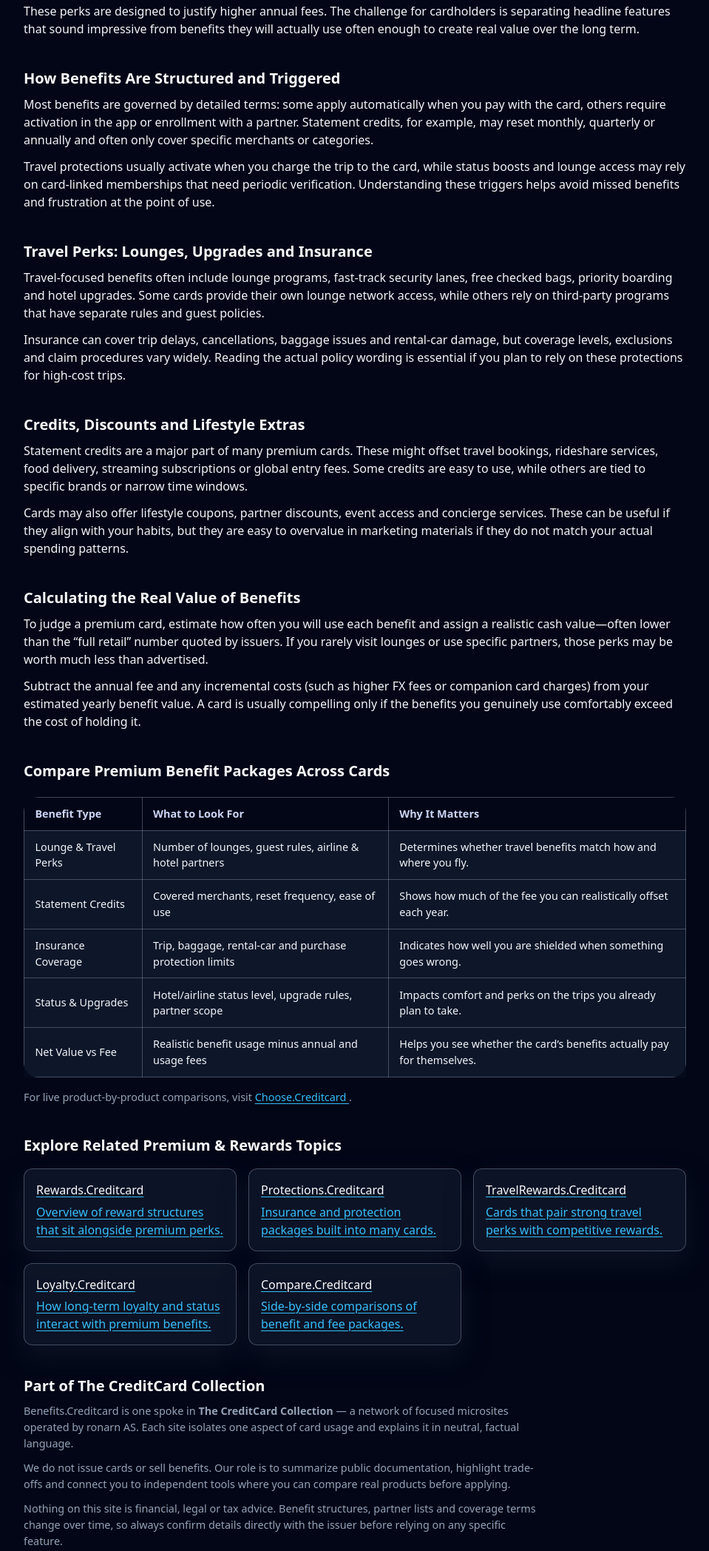
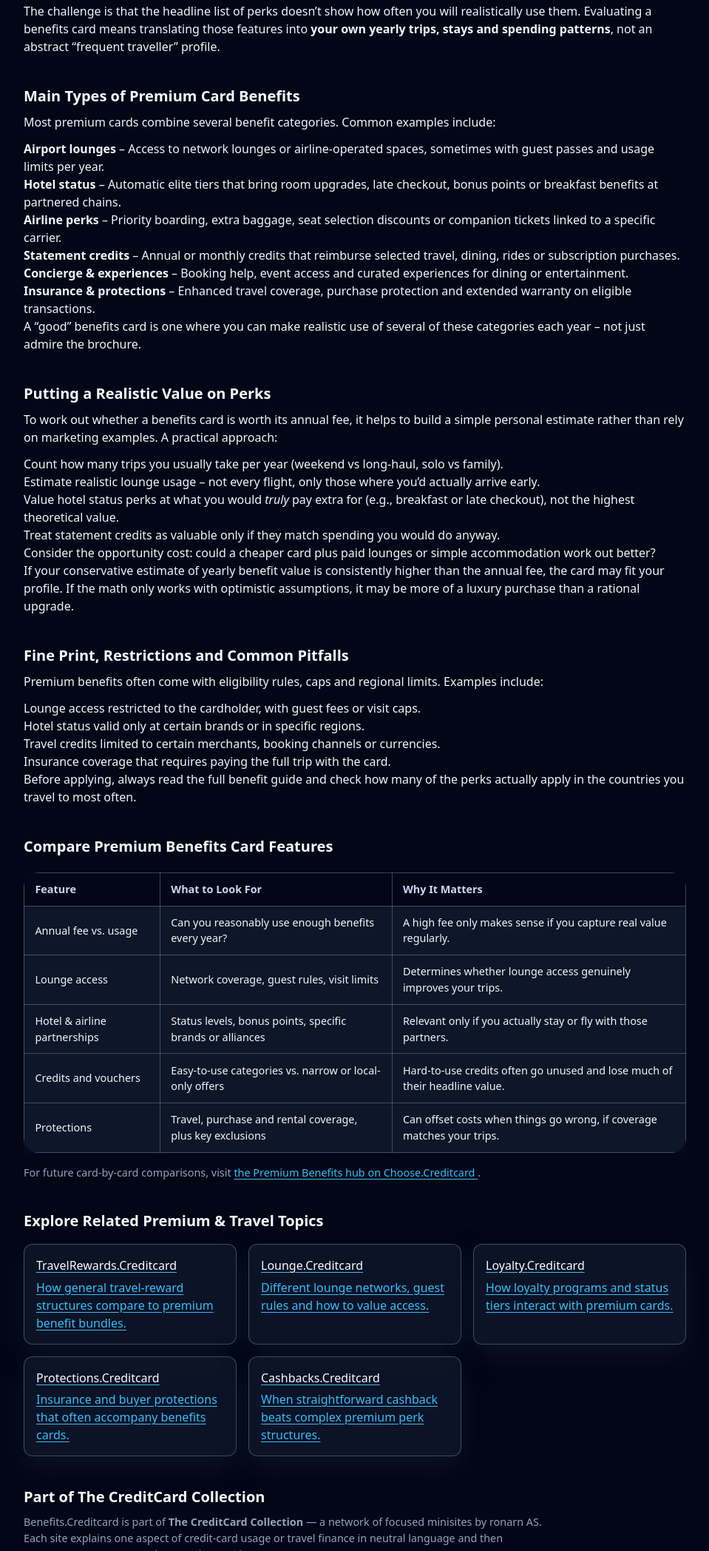
Before and after one commit to ChooseCreditCard/benefits.creditcard, a plain HTML site: page index.html in a window 1280 px wide. Shown: the part 587-2683 px from the top of the page at 74% size, without its empty margins (160-1119 px from the left). Drawn offline with nearby package versions, Linux system fonts and the light colour scheme.

Commit message:
Update index.html

````diff
--- a/index.html
+++ b/index.html
@@ -4,22 +4,22 @@
   <meta charset="UTF-8" />
   <meta name="viewport" content="width=device-width, initial-scale=1" />
 
-  <title>Benefits.Creditcard – Premium Credit-Card Benefits Explained</title>
-  <meta name="description" content="Understand premium credit-card benefits: lounge access, insurance, statement credits, elite status, upgrades and how to judge if the perks are worth the fees." />
+  <title>Benefits.Creditcard – Premium Credit-Card Perks Explained</title>
+  <meta name="description" content="Understand premium credit-card benefits: lounges, hotel status, concierge, statement credits and insurance. Independent overview of how to evaluate card perks against annual fees." />
   <meta name="robots" content="index,follow" />
   <link rel="canonical" href="https://benefits.creditcard/" />
 
   <!-- Open Graph -->
-  <meta property="og:title" content="Benefits.Creditcard – Premium Credit-Card Benefits Explained" />
-  <meta property="og:description" content="Neutral breakdown of premium card benefits: travel perks, protection packages, statement credits and how to evaluate real-world value." />
+  <meta property="og:title" content="Benefits.Creditcard – Premium Card Benefits Explained" />
+  <meta property="og:description" content="Neutral explanation of premium credit-card perks: lounges, hotel and airline status, concierge, credits and protections – in plain language." />
   <meta property="og:type" content="website" />
   <meta property="og:url" content="https://benefits.creditcard/" />
   <meta property="og:image" content="https://choose.creditcard/preview.png?utm_source=benefits.creditcard&utm_medium=referral&utm_campaign=og_image" />
 
   <!-- Twitter -->
   <meta name="twitter:card" content="summary_large_image" />
-  <meta name="twitter:title" content="Benefits.Creditcard – Premium Credit-Card Benefits Explained" />
-  <meta name="twitter:description" content="Learn how premium card benefits like lounges, insurance and statement credits work, and when they justify higher annual fees." />
+  <meta name="twitter:title" content="Benefits.Creditcard – Premium Card Benefits Explained" />
+  <meta name="twitter:description" content="Learn how to think about lounges, status, concierge and statement credits vs. the annual fee you pay." />
   <meta name="twitter:image" content="https://choose.creditcard/preview.png?utm_source=benefits.creditcard&utm_medium=referral&utm_campaign=twitter_image" />
 
   <!-- GA4 -->
@@ -34,7 +34,7 @@
   <!-- Tailwind for utility classes -->
   <script src="https://cdn.tailwindcss.com"></script>
 
-  <!-- Your shared minisite styles -->
+  <!-- Shared minisite styles -->
   <link rel="stylesheet" href="./styles.css" />
 </head>
 <body class="bg-slate-950 text-slate-100">
@@ -44,12 +44,13 @@
         <div class="cc-logo">CC</div>
         <div class="brand-text">
           <div class="brand-title">Benefits.Creditcard</div>
-          <div class="brand-subtitle">Premium Credit-Card Benefits</div>
+          <div class="brand-subtitle">Premium Credit-Card Perks Explained</div>
         </div>
       </div>
       <nav class="nav-links" aria-label="Page navigation">
         <a href="#overview">Overview</a>
-        <a href="#mechanics">How It Works</a>
+        <a href="#types">Types of Benefits</a>
+        <a href="#value">Value vs. Fee</a>
         <a href="#compare">Compare</a>
       </nav>
     </div>
@@ -66,153 +67,202 @@
     <!-- Hero -->
     <section class="hero">
       <div class="hero-content">
-        <h1>How Premium Credit-Card Benefits Really Work</h1>
+        <h1>How to Evaluate Premium Credit-Card Benefits</h1>
         <p class="hero-lead">
-          Premium cards promise lounges, insurance, upgrades and statement credits. This page explains how those benefits are structured, what triggers them and how to decide whether the perks truly outweigh the annual fee.
+          Lounge access, hotel status, airline perks and statement credits can look impressive. This page explains how premium benefits actually work – and how to decide if they justify the annual fee for your travel pattern.
         </p>
-        <a class="cta" href="https://choose.creditcard/?utm_source=benefits.creditcard&utm_medium=referral&utm_campaign=hero_cta">
-          Compare premium-benefit cards
+        <a class="cta" href="https://choose.creditcard/benefits/?utm_source=benefits.creditcard&utm_medium=referral&utm_campaign=hero_cta">
+          Go to the Premium Benefits hub
         </a>
       </div>
     </section>
 
-    <!-- Content sections -->
+    <!-- Overview -->
     <section id="overview" class="section">
-      <h2>What Counts as a “Premium” Card Benefit?</h2>
-      <p>Premium credit cards bundle extra features on top of basic rewards. Common benefits include airport lounge access, travel and purchase insurance, hotel and airline status boosts, concierge services and credits for specific categories like travel, dining or subscriptions.</p>
-      <p>These perks are designed to justify higher annual fees. The challenge for cardholders is separating headline features that sound impressive from benefits they will actually use often enough to create real value over the long term.</p>
+      <h2>What Are “Benefits Cards”?</h2>
+      <p>
+        Benefits-focused credit cards charge a higher annual fee in exchange for a bundle of perks: airport lounges, hotel status, airline advantages, travel credits, insurance and concierge services. Instead of maximising raw cashback, these products aim to improve your travel experience and protection.
+      </p>
+      <p>
+        The challenge is that the headline list of perks doesn’t show how often you will realistically use them. Evaluating a benefits card means translating those features into <strong>your own yearly trips, stays and spending patterns</strong>, not an abstract “frequent traveller” profile.
+      </p>
     </section>
 
-    <section id="mechanics" class="section">
-      <h2>How Benefits Are Structured and Triggered</h2>
-      <p>Most benefits are governed by detailed terms: some apply automatically when you pay with the card, others require activation in the app or enrollment with a partner. Statement credits, for example, may reset monthly, quarterly or annually and often only cover specific merchants or categories.</p>
-      <p>Travel protections usually activate when you charge the trip to the card, while status boosts and lounge access may rely on card-linked memberships that need periodic verification. Understanding these triggers helps avoid missed benefits and frustration at the point of use.</p>
+    <!-- Types of benefits -->
+    <section id="types" class="section">
+      <h2>Main Types of Premium Card Benefits</h2>
+      <p>
+        Most premium cards combine several benefit categories. Common examples include:
+      </p>
+      <ul>
+        <li>
+          <strong>Airport lounges</strong> – Access to network lounges or airline-operated spaces, sometimes with guest passes and usage limits per year.
+        </li>
+        <li>
+          <strong>Hotel status</strong> – Automatic elite tiers that bring room upgrades, late checkout, bonus points or breakfast benefits at partnered chains.
+        </li>
+        <li>
+          <strong>Airline perks</strong> – Priority boarding, extra baggage, seat selection discounts or companion tickets linked to a specific carrier.
+        </li>
+        <li>
+          <strong>Statement credits</strong> – Annual or monthly credits that reimburse selected travel, dining, rides or subscription purchases.
+        </li>
+        <li>
+          <strong>Concierge &amp; experiences</strong> – Booking help, event access and curated experiences for dining or entertainment.
+        </li>
+        <li>
+          <strong>Insurance &amp; protections</strong> – Enhanced travel coverage, purchase protection and extended warranty on eligible transactions.
+        </li>
+      </ul>
+      <p>
+        A “good” benefits card is one where you can make realistic use of several of these categories each year – not just admire the brochure.
+      </p>
     </section>
 
-    <section class="section">
-      <h2>Travel Perks: Lounges, Upgrades and Insurance</h2>
-      <p>Travel-focused benefits often include lounge programs, fast-track security lanes, free checked bags, priority boarding and hotel upgrades. Some cards provide their own lounge network access, while others rely on third-party programs that have separate rules and guest policies.</p>
-      <p>Insurance can cover trip delays, cancellations, baggage issues and rental-car damage, but coverage levels, exclusions and claim procedures vary widely. Reading the actual policy wording is essential if you plan to rely on these protections for high-cost trips.</p>
+    <!-- Value vs fee -->
+    <section id="value" class="section">
+      <h2>Putting a Realistic Value on Perks</h2>
+      <p>
+        To work out whether a benefits card is worth its annual fee, it helps to build a simple personal estimate rather than rely on marketing examples. A practical approach:
+      </p>
+      <ul>
+        <li>Count how many trips you usually take per year (weekend vs long-haul, solo vs family).</li>
+        <li>Estimate realistic lounge usage – not every flight, only those where you’d actually arrive early.</li>
+        <li>Value hotel status perks at what you would <em>truly</em> pay extra for (e.g., breakfast or late checkout), not the highest theoretical value.</li>
+        <li>Treat statement credits as valuable only if they match spending you would do anyway.</li>
+        <li>Consider the opportunity cost: could a cheaper card plus paid lounges or simple accommodation work out better?</li>
+      </ul>
+      <p>
+        If your conservative estimate of yearly benefit value is consistently higher than the annual fee, the card may fit your profile. If the math only works with optimistic assumptions, it may be more of a luxury purchase than a rational upgrade.
+      </p>
     </section>
 
+    <!-- Risks & fine print -->
     <section class="section">
-      <h2>Credits, Discounts and Lifestyle Extras</h2>
-      <p>Statement credits are a major part of many premium cards. These might offset travel bookings, rideshare services, food delivery, streaming subscriptions or global entry fees. Some credits are easy to use, while others are tied to specific brands or narrow time windows.</p>
-      <p>Cards may also offer lifestyle coupons, partner discounts, event access and concierge services. These can be useful if they align with your habits, but they are easy to overvalue in marketing materials if they do not match your actual spending patterns.</p>
-    </section>
-
-    <section class="section">
-      <h2>Calculating the Real Value of Benefits</h2>
-      <p>To judge a premium card, estimate how often you will use each benefit and assign a realistic cash value—often lower than the “full retail” number quoted by issuers. If you rarely visit lounges or use specific partners, those perks may be worth much less than advertised.</p>
-      <p>Subtract the annual fee and any incremental costs (such as higher FX fees or companion card charges) from your estimated yearly benefit value. A card is usually compelling only if the benefits you genuinely use comfortably exceed the cost of holding it.</p>
+      <h2>Fine Print, Restrictions and Common Pitfalls</h2>
+      <p>
+        Premium benefits often come with eligibility rules, caps and regional limits. Examples include:
+      </p>
+      <ul>
+        <li>Lounge access restricted to the cardholder, with guest fees or visit caps.</li>
+        <li>Hotel status valid only at certain brands or in specific regions.</li>
+        <li>Travel credits limited to certain merchants, booking channels or currencies.</li>
+        <li>Insurance coverage that requires paying the full trip with the card.</li>
+      </ul>
+      <p>
+        Before applying, always read the full benefit guide and check how many of the perks actually apply in the countries you travel to most often.
+      </p>
     </section>
 
     <!-- Comparison block -->
     <section id="compare" class="section">
-      <h2>Compare Premium Benefit Packages Across Cards</h2>
+      <h2>Compare Premium Benefits Card Features</h2>
       <div class="table-wrap">
         <table class="table">
           <thead>
             <tr>
-              <th>Benefit Type</th>
+              <th>Feature</th>
               <th>What to Look For</th>
               <th>Why It Matters</th>
             </tr>
           </thead>
           <tbody>
             <tr>
-              <td>Lounge &amp; Travel Perks</td>
-              <td>Number of lounges, guest rules, airline &amp; hotel partners</td>
-              <td>Determines whether travel benefits match how and where you fly.</td>
+              <td>Annual fee vs. usage</td>
+              <td>Can you reasonably use enough benefits every year?</td>
+              <td>A high fee only makes sense if you capture real value regularly.</td>
             </tr>
             <tr>
-              <td>Statement Credits</td>
-              <td>Covered merchants, reset frequency, ease of use</td>
-              <td>Shows how much of the fee you can realistically offset each year.</td>
+              <td>Lounge access</td>
+              <td>Network coverage, guest rules, visit limits</td>
+              <td>Determines whether lounge access genuinely improves your trips.</td>
             </tr>
             <tr>
-              <td>Insurance Coverage</td>
-              <td>Trip, baggage, rental-car and purchase protection limits</td>
-              <td>Indicates how well you are shielded when something goes wrong.</td>
+              <td>Hotel &amp; airline partnerships</td>
+              <td>Status levels, bonus points, specific brands or alliances</td>
+              <td>Relevant only if you actually stay or fly with those partners.</td>
             </tr>
             <tr>
-              <td>Status &amp; Upgrades</td>
-              <td>Hotel/airline status level, upgrade rules, partner scope</td>
-              <td>Impacts comfort and perks on the trips you already plan to take.</td>
+              <td>Credits and vouchers</td>
+              <td>Easy-to-use categories vs. narrow or local-only offers</td>
+              <td>Hard-to-use credits often go unused and lose much of their headline value.</td>
             </tr>
             <tr>
-              <td>Net Value vs Fee</td>
-              <td>Realistic benefit usage minus annual and usage fees</td>
-              <td>Helps you see whether the card’s benefits actually pay for themselves.</td>
+              <td>Protections</td>
+              <td>Travel, purchase and rental coverage, plus key exclusions</td>
+              <td>Can offset costs when things go wrong, if coverage matches your trips.</td>
             </tr>
           </tbody>
         </table>
       </div>
       <p class="small">
-        For live product-by-product comparisons, visit
-        <a href="https://choose.creditcard/?utm_source=benefits.creditcard&utm_medium=referral&utm_campaign=comparison_section">
-          Choose.Creditcard
+        For future card-by-card comparisons, visit
+        <a href="https://choose.creditcard/benefits/?utm_source=benefits.creditcard&utm_medium=referral&utm_campaign=comparison_section">
+          the Premium Benefits hub on Choose.Creditcard
         </a>.
       </p>
     </section>
 
     <!-- Cluster links -->
     <section class="section">
-      <h2>Explore Related Premium & Rewards Topics</h2>
+      <h2>Explore Related Premium & Travel Topics</h2>
       <div class="cluster-grid">
-        <a class="cluster-card" href="https://rewards.creditcard/?utm_source=benefits.creditcard&utm_medium=referral&utm_campaign=cluster_rewards">
-          <h3>Rewards.Creditcard</h3>
-          <p>Overview of reward structures that sit alongside premium perks.</p>
+        <a class="cluster-card" href="https://travelrewards.creditcard/?utm_source=benefits.creditcard&utm_medium=referral&utm_campaign=cluster_travelrewards">
+          <h3>TravelRewards.Creditcard</h3>
+          <p>How general travel-reward structures compare to premium benefit bundles.</p>
+        </a>
+        <a class="cluster-card" href="https://lounge.creditcard/?utm_source=benefits.creditcard&utm_medium=referral&utm_campaign=cluster_lounge">
+          <h3>Lounge.Creditcard</h3>
+          <p>Different lounge networks, guest rules and how to value access.</p>
+        </a>
+        <a class="cluster-card" href="https://loyalty.creditcard/?utm_source=benefits.creditcard&utm_medium=referral&utm_campaign=cluster_loyalty">
+          <h3>Loyalty.Creditcard</h3>
+          <p>How loyalty programs and status tiers interact with premium cards.</p>
         </a>
         <a class="cluster-card" href="https://protections.creditcard/?utm_source=benefits.creditcard&utm_medium=referral&utm_campaign=cluster_protections">
           <h3>Protections.Creditcard</h3>
-          <p>Insurance and protection packages built into many cards.</p>
+          <p>Insurance and buyer protections that often accompany benefits cards.</p>
         </a>
-        <a class="cluster-card" href="https://travelrewards.creditcard/?utm_source=benefits.creditcard&utm_medium=referral&utm_campaign=cluster_travelrewards">
-          <h3>TravelRewards.Creditcard</h3>
-          <p>Cards that pair strong travel perks with competitive rewards.</p>
-        </a>
-        <a class="cluster-card" href="https://loyalty.creditcard/?utm_source=benefits.creditcard&utm_medium=referral&utm_campaign=cluster_loyalty">
-          <h3>Loyalty.Creditcard</h3>
-          <p>How long-term loyalty and status interact with premium benefits.</p>
-        </a>
-        <a class="cluster-card" href="https://compare.creditcard/?utm_source=benefits.creditcard&utm_medium=referral&utm_campaign=cluster_compare">
-          <h3>Compare.Creditcard</h3>
-          <p>Side-by-side comparisons of benefit and fee packages.</p>
+        <a class="cluster-card" href="https://cashbacks.creditcard/?utm_source=benefits.creditcard&utm_medium=referral&utm_campaign=cluster_cashbacks">
+          <h3>Cashbacks.Creditcard</h3>
+          <p>When straightforward cashback beats complex premium perk structures.</p>
         </a>
       </div>
     </section>
 
-    <!-- Collection section -->
+    <!-- Collection / Conclusion -->
     <section class="section">
       <h2>Part of The CreditCard Collection</h2>
       <p class="small">
-        Benefits.Creditcard is one spoke in <strong>The CreditCard Collection</strong> — a network of focused microsites operated by ronarn AS. Each site isolates one aspect of card usage and explains it in neutral, factual language.
+        Benefits.Creditcard is part of <strong>The CreditCard Collection</strong> — a network of focused minisites by ronarn AS. Each site explains one aspect of credit-card usage or travel finance in neutral language and then connects you to structured comparison tools.
       </p>
       <p class="small">
-        We do not issue cards or sell benefits. Our role is to summarize public documentation, highlight trade-offs and connect you to independent tools where you can compare real products before applying.
+        We do not issue cards or sell travel services. Our goal is to translate brochures and benefit guides into concepts you can compare, using your own travel habits and budget as the reference point.
       </p>
       <p class="small">
-        Nothing on this site is financial, legal or tax advice. Benefit structures, partner lists and coverage terms change over time, so always confirm details directly with the issuer before relying on any specific feature.
+        Nothing on this site is financial or tax advice. Card offers, eligibility rules and benefit packages change frequently — always check current terms with the issuer before applying or relying on any protection.
       </p>
 
-      <!-- REQUIRED HUB SNIPPET: Premium Benefits hub -->
-      <div class="hub-link">
-        <a href="https://choose.creditcard/benefits/?utm_source=benefits.creditcard&utm_medium=referral&utm_campaign=minisite_to_hub"
-           class="text-sm text-slate-600 hover:text-slate-900">
-          Learn more at the Premium Benefits hub
+      <!-- Benefits hub snippet -->
+      <p class="text-xs text-slate-500 mt-6">
+        This microsite is connected to the
+        <a href="https://choose.creditcard/benefits/?utm_source=benefits.creditcard&utm_medium=referral&utm_campaign=hub_benefits"
+           class="font-medium hover:text-slate-200">
+          Premium Benefits hub
         </a>
-      </div>
+        on <a href="https://choose.creditcard/?utm_source=benefits.creditcard&utm_medium=referral&utm_campaign=hub_root" class="font-medium hover:text-slate-200">Choose.Creditcard</a>.
+        Educational only – not an endorsement of any card, issuer or programme.
+      </p>
     </section>
 
     <!-- Bottom CTA -->
     <section class="section">
-      <h2>Ready to Compare Premium-Benefit Cards?</h2>
+      <h2>Ready to Compare Benefits Cards?</h2>
       <p class="small">
-        Use Benefits.Creditcard to understand how perks are structured, then visit the main comparison hub to find cards whose benefits, protections and fees match the way you actually travel and spend.
+        Use Benefits.Creditcard to understand how premium perks work — then visit the Benefits hub on Choose.Creditcard to see how different cards combine lounges, status, credits and protections for various traveller profiles.
       </p>
-      <a class="cta" href="https://choose.creditcard/?utm_source=benefits.creditcard&utm_medium=referral&utm_campaign=bottom_cta">
-        Go to Choose.Creditcard
+      <a class="cta" href="https://choose.creditcard/benefits/?utm_source=benefits.creditcard&utm_medium=referral&utm_campaign=bottom_cta">
+        Go to the Premium Benefits hub
       </a>
     </section>
   </main>
@@ -225,3 +275,4 @@
   </footer>
 </body>
 </html>
+```0
````
